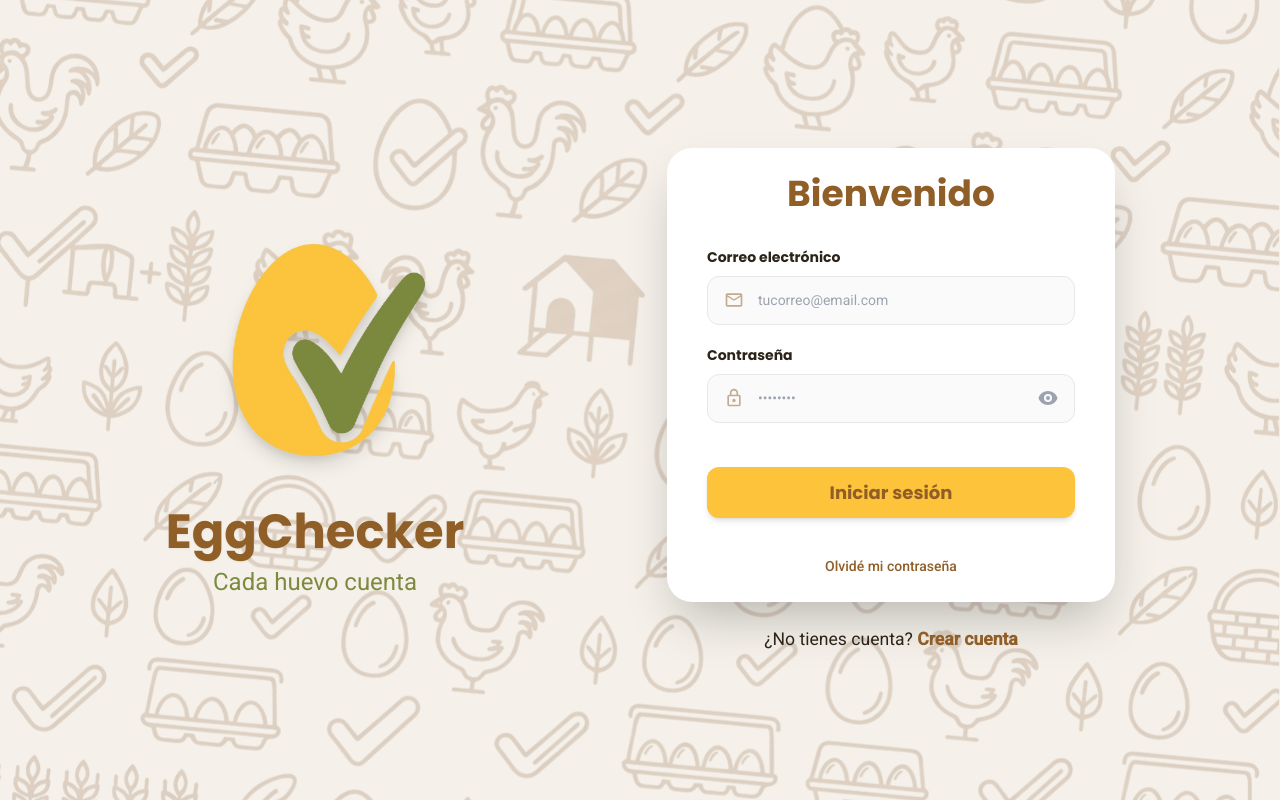
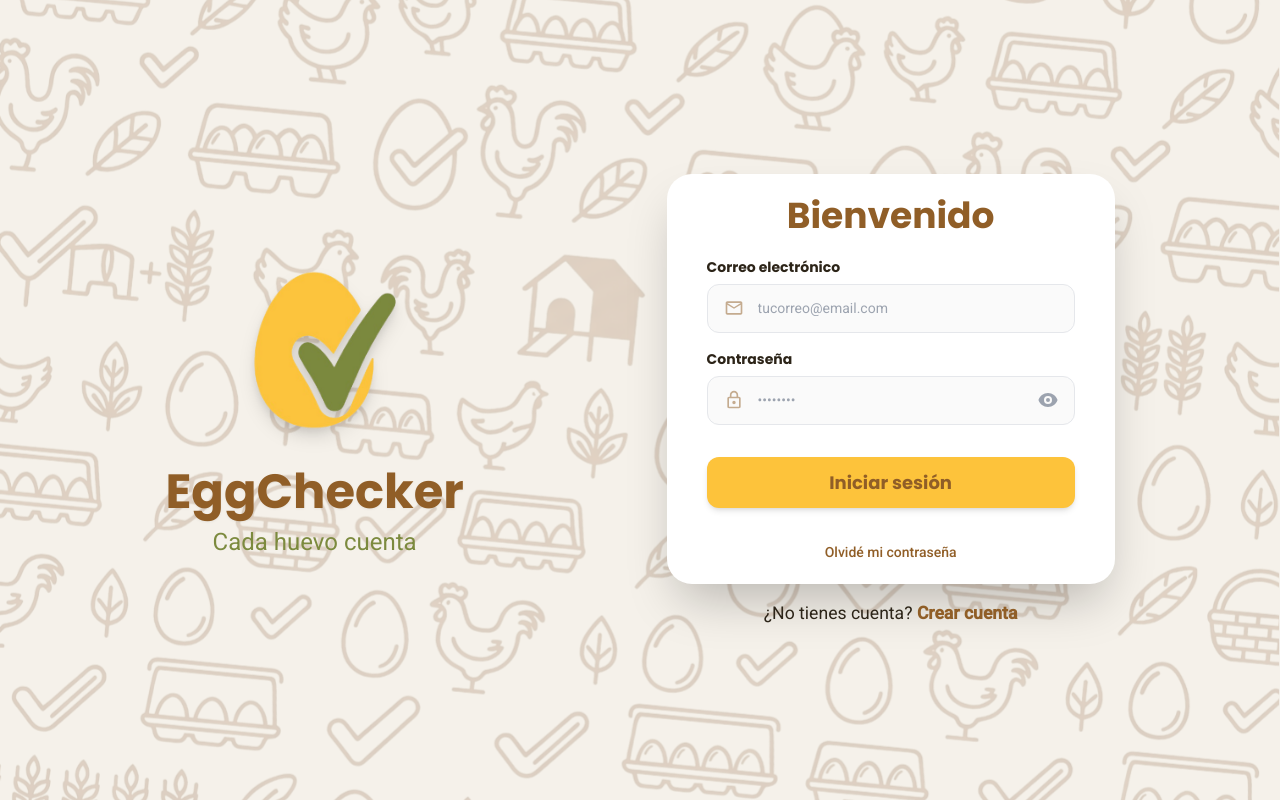
Before and after one commit to miguejpaezb/eggchecker, a React (Vite) app in the folder app/frontend/: page /login in a window 1280 px wide. Built offline with nearby package versions, Linux system fonts and the light colour scheme.

Commit message:
fix(frontend): reducir espaciado de los formularios de autenticacion

```diff
--- a/app/frontend/src/styles/auth.css
+++ b/app/frontend/src/styles/auth.css
@@ -26,7 +26,7 @@
 }
 
 .ec-auth__content--register {
-  padding: 2rem 1rem;
+  padding: 1rem;
 }
 
 .ec-auth__row {
@@ -83,7 +83,7 @@
   background-color: #ffffff;
   border-radius: 25px;
   box-shadow: 0 25px 50px -12px rgb(0 0 0 / 0.25);
-  padding: 1.5rem 2.5rem;
+  padding: 1.25rem 2.5rem;
   width: 100%;
 }
 
@@ -92,18 +92,18 @@
   font-family: var(--ec-font-heading);
   font-weight: 700;
   color: var(--ec-brown);
-  margin: 0 0 2rem;
+  margin: 0 0 1.25rem;
   text-align: center;
 }
 
 .ec-auth__form {
   display: flex;
   flex-direction: column;
-  gap: 1.25rem;
+  gap: 1rem;
 }
 
 .ec-auth__form--register {
-  gap: 1rem;
+  gap: 0.75rem;
 }
 
 .ec-field__label {
@@ -112,11 +112,11 @@
   font-family: var(--ec-font-heading);
   font-weight: 700;
   font-size: 0.875rem;
-  margin-bottom: 0.5rem;
+  margin-bottom: 0.375rem;
 }
 
 .ec-auth__form--register .ec-field__label {
-  margin-bottom: 0.375rem;
+  margin-bottom: 0.25rem;
 }
 
 .ec-input {
@@ -203,7 +203,7 @@
   box-shadow:
     0 4px 6px -1px rgb(0 0 0 / 0.1),
     0 2px 4px -2px rgb(0 0 0 / 0.1);
-  margin-top: 1.5rem;
+  margin-top: 1rem;
   cursor: pointer;
   transition:
     transform 0.15s ease,
@@ -258,7 +258,7 @@
 
 .ec-auth__footer {
   text-align: center;
-  margin-top: 1.5rem;
+  margin-top: 1rem;
 }
 
 .ec-auth__footer p {
@@ -283,3 +283,21 @@
     flex-direction: row;
   }
 }
+
+@media (max-height: 860px) {
+  .ec-auth__logo {
+    width: 220px;
+    height: 220px;
+  }
+}
+
+@media (max-height: 720px) {
+  .ec-auth__logo {
+    width: 160px;
+    height: 160px;
+  }
+
+  .ec-auth__title {
+    font-size: 2.5rem;
+  }
+}
```
